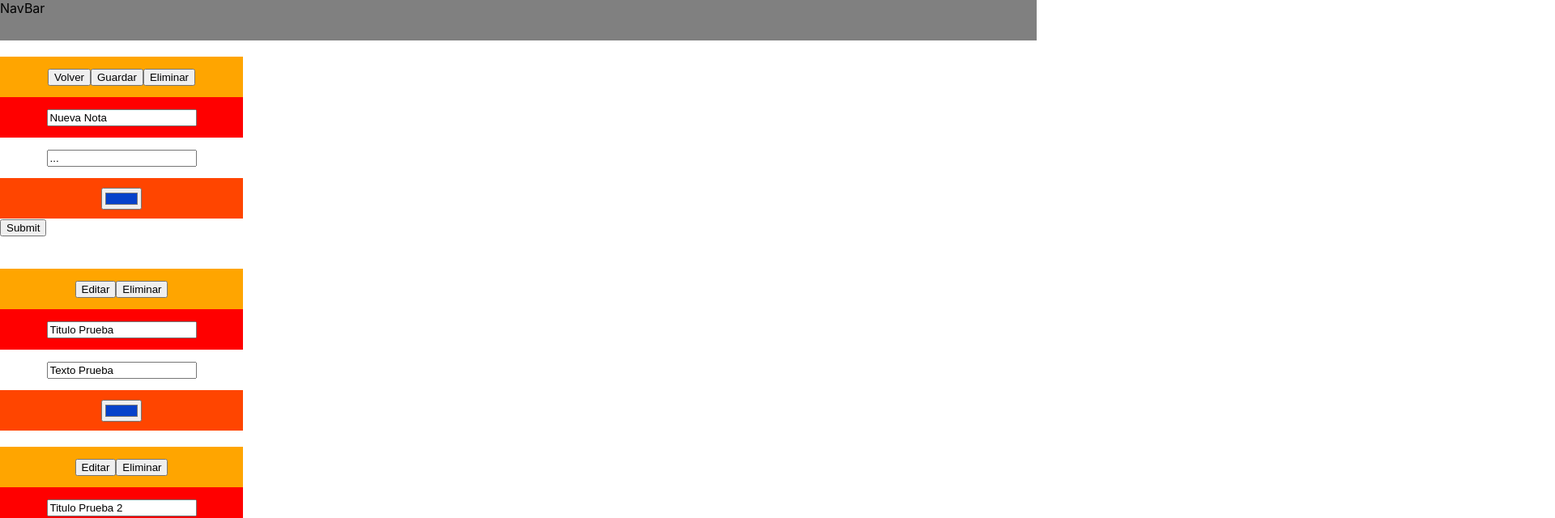
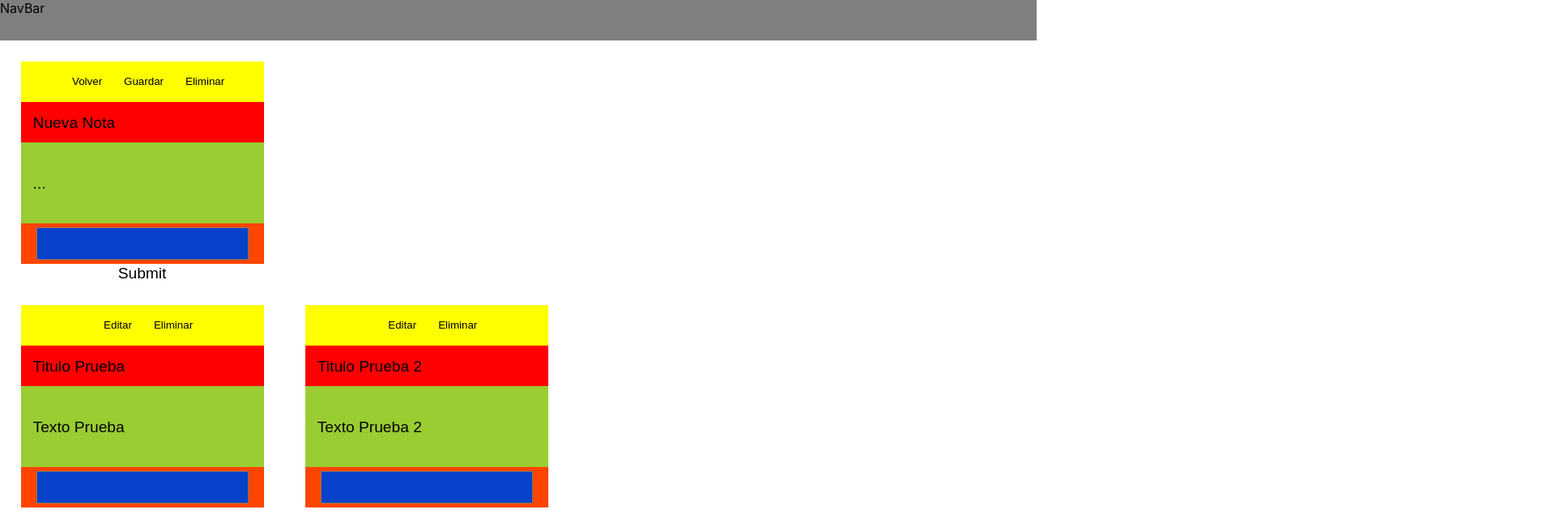
Before and after one commit to jleuce/blockdenotas, a React (Create React App) app: page / in a window 1280 px wide. Shown: the top 640 px of the page at 81% size, 1920 px wide, since content can reach past the window. Built offline with nearby package versions, Linux system fonts and the light colour scheme.

Commit message:
jugando con CSS

```diff
--- a/src/index.css
+++ b/src/index.css
@@ -17,63 +17,53 @@ code {
   height:50px;
 }
 
-.panelNotas{
-  display: inline;
-  position: relative;
-}
 
 .nota {
-  width: 1500px;
-  height: 1500px;
-  display: inline;
-  position: relative;
-  border: 200px;
-  border: 0,5px solid #000000;
-  padding:200px;
-  margin: 1000px;
-  box-sizing: content-box;
+  width:300px;
+  height:250px;
+  border-radius: 20%;
+  margin:2%;
+  background-color: yellowgreen;
+  display: inline-block;
+  box-sizing: border-box;
+  text-align: center;
 }
 
 .nota:hover{
-  border: 1px solid blue;
+  outline: 20px solid blue;
 }
 
 .barraNota{
-  top:0;
-  width: 300px;
-  height: 50px;
-  border: 2px;
-  background-color: orange;
-  display: flex;
-  align-items: center;
-  justify-content: center;
+  background-color: yellow;
+  height:50px;
 }
 .tituloNota{
-  width: 300px;
-  height: 50px;
   background-color: red;
-  font-style: italic;
-  font-weight: 100;
-  display: flex;
-  align-items: center;
-  justify-content: center;
+  height:50px;
 }
 
 .textoNota{
-  width: 300px;
-  height: 50px;
   font-style: oblique;
-  display: flex;
-  align-items: center;
-  justify-content: center;
+  height:100px;
 }
 
 .pieNota{
-  bottom:0;
-  width: 300px;
-  height: 50px;
   background-color: orangered;
-  display: flex;
-  align-items: center;
-  justify-content: center;
+  top:250px;
+  height:50px;
 }
+
+input{
+  height:100%;
+  width:90%;
+  background-color: transparent;
+  font-size: larger;
+  border:none;
+}
+
+button{
+  height:100%;
+  margin-left: 5%;
+  background-color: transparent;
+  border: none;
+}
```
